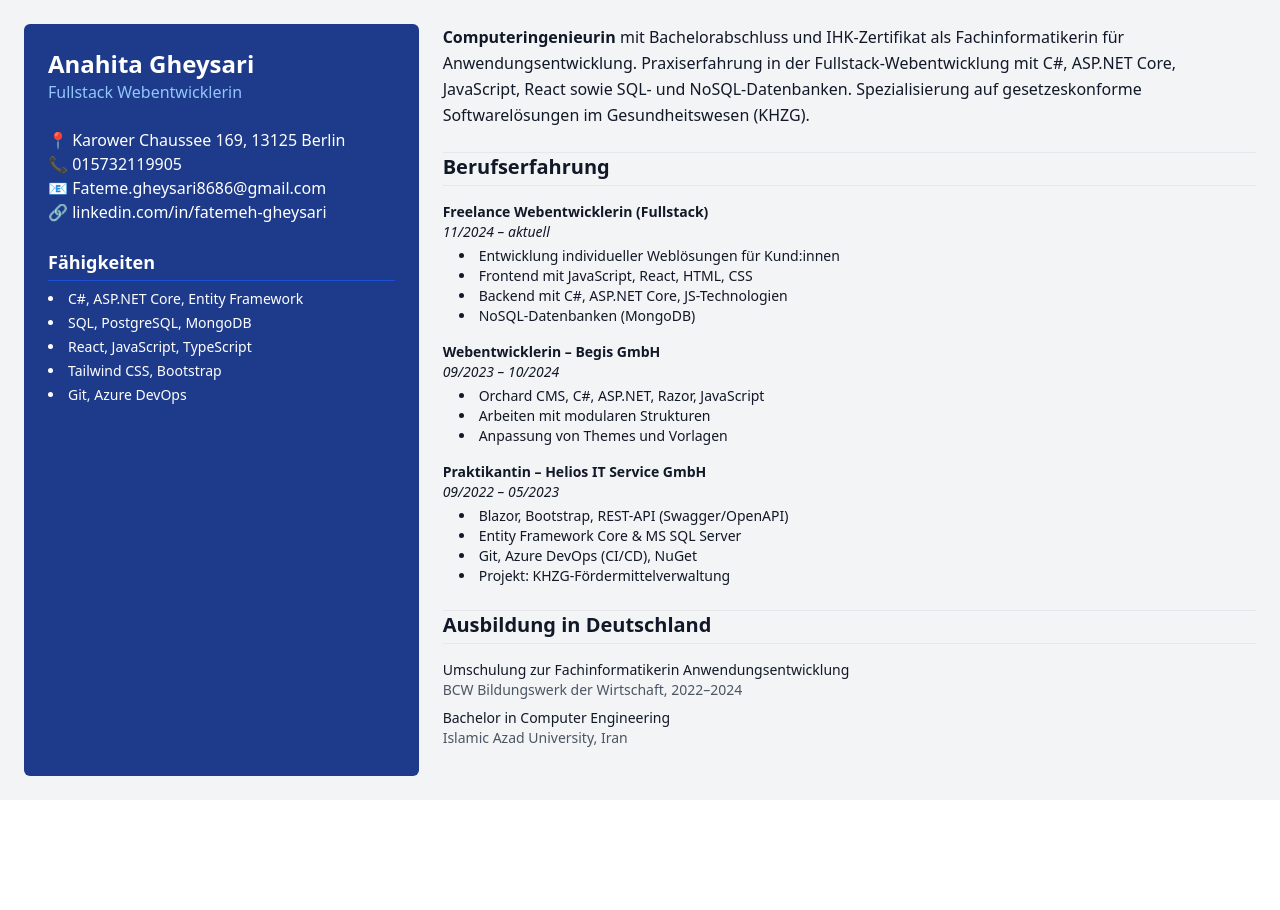
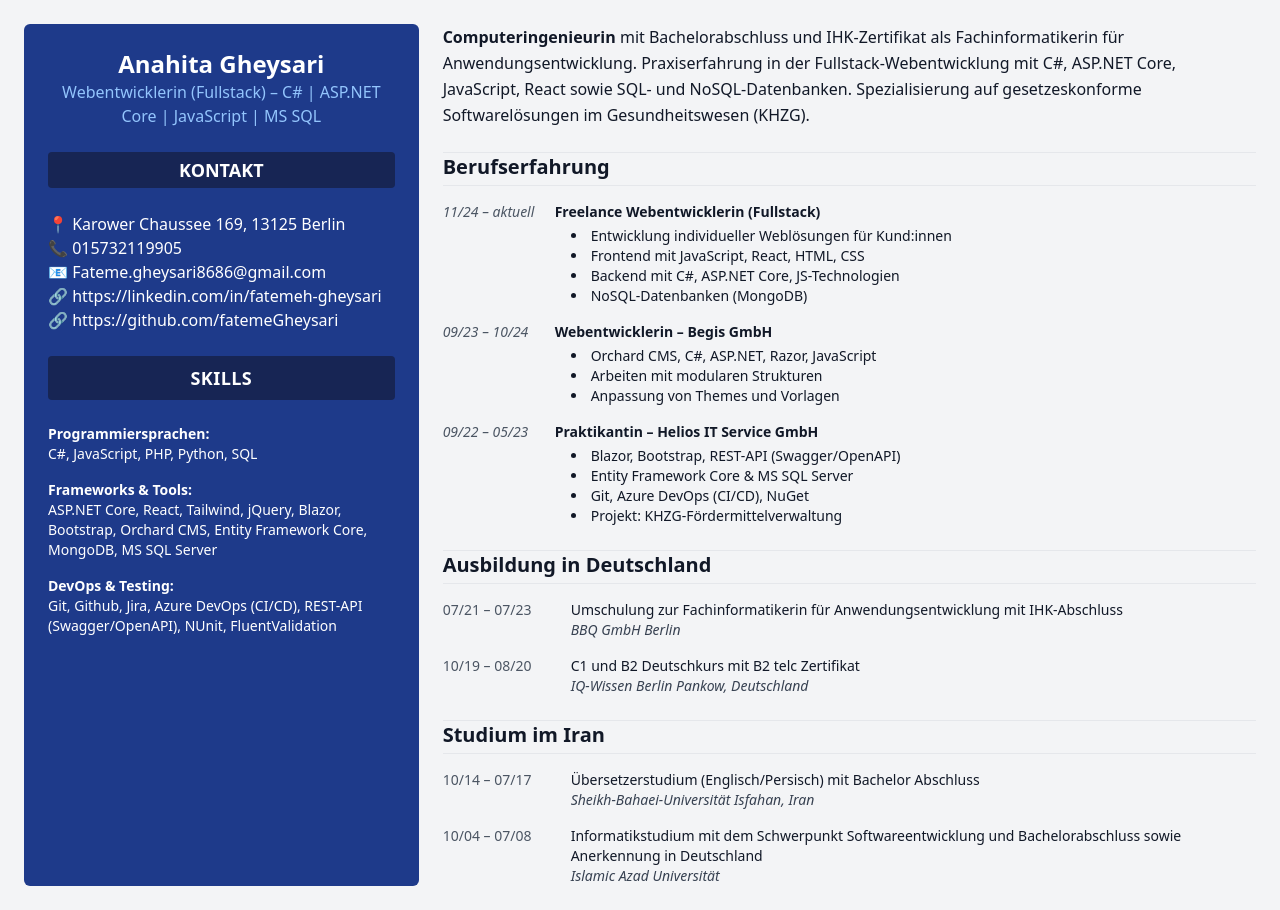
Before and after one commit to fatemeGheysari/resume-template, a React (Vite) app: page / in a window 1280 px wide. Before the commit the page ends 800 px from the top, so only its background shows below. Built offline with nearby package versions, Linux system fonts and the light colour scheme.

Commit message:
Add Ausbildung in Deutschland section to resume

```diff
--- a/src/components/Sidebar.tsx
+++ b/src/components/Sidebar.tsx
@@ -3,24 +3,43 @@ export default function Sidebar() {
   return (
     <aside className="bg-blue-900 text-white p-6 space-y-6 rounded-md">
       <div>
-        <h1 className="text-2xl font-bold">Anahita Gheysari</h1>
-        <p className="text-blue-300">Fullstack Webentwicklerin</p>
+        <h1 className="text-2xl font-bold text-center">Anahita Gheysari</h1>
+        <p className="text-blue-300 text-center">Webentwicklerin (Fullstack) – C# | ASP.NET Core | JavaScript | MS SQL</p>
+      </div>
+      <div className="bg-blue-950 px-3 py-1 rounded">
+        <h2 className="text-lg font-bold text-center">KONTAKT</h2>
       </div>
       <div>
         <p>📍 Karower Chaussee 169, 13125 Berlin</p>
         <p>📞 015732119905</p>
         <p>📧 Fateme.gheysari8686@gmail.com</p>
-        <p>🔗 linkedin.com/in/fatemeh-gheysari</p>
+        <p>🔗 https://linkedin.com/in/fatemeh-gheysari</p>
+        <p>🔗 https://github.com/fatemeGheysari</p>
       </div>
-      <div>
-        <h2 className="font-semibold text-lg border-b border-blue-700 pb-1 mb-2">Fähigkeiten</h2>
-        <ul className="list-disc list-inside space-y-1 text-sm">
-          <li>C#, ASP.NET Core, Entity Framework</li>
-          <li>SQL, PostgreSQL, MongoDB</li>
-          <li>React, JavaScript, TypeScript</li>
-          <li>Tailwind CSS, Bootstrap</li>
-          <li>Git, Azure DevOps</li>
-        </ul>
+      <div className="bg-blue-950 px-3 py-2 rounded">
+        <h2 className="text-lg font-bold text-white uppercase tracking-wide text-center">Skills</h2>
+      </div>
+
+      <div className="text-sm text-white space-y-4 mt-3">
+        <div>
+          <p className="font-semibold">Programmiersprachen:</p>
+          <p>C#, JavaScript, PHP, Python, SQL</p>
+        </div>
+
+        <div>
+          <p className="font-semibold">Frameworks & Tools:</p>
+          <p>
+            ASP.NET Core, React, Tailwind, jQuery, Blazor, Bootstrap, Orchard CMS, Entity Framework Core,
+            MongoDB, MS SQL Server
+          </p>
+        </div>
+
+        <div>
+          <p className="font-semibold">DevOps & Testing:</p>
+          <p>
+            Git, Github, Jira, Azure DevOps (CI/CD), REST-API (Swagger/OpenAPI), NUnit, FluentValidation
+          </p>
+        </div>
       </div>
     </aside>
   );
--- a/src/pages/Resume.tsx
+++ b/src/pages/Resume.tsx
@@ -13,9 +13,12 @@ export default function Resume() {
       <section>
         <h2 className="text-xl font-semibold border-b border-t pb-1">Berufserfahrung</h2>
         <div className="mt-4 space-y-4 text-sm">
-          <div>
+          <div className="flex gap-4 text-sm">
+            <div className="w-24 shrink-0 text-gray-600 italic">
+              11/24 – aktuell
+            </div>
+            <div className="space-y-1">
               <h3 className="font-bold">Freelance Webentwicklerin (Fullstack)</h3>
-            <p className="italic">11/2024 – aktuell</p>
               <ul className="list-disc list-inside ml-4 mt-1">
                 <li>Entwicklung individueller Weblösungen für Kund:innen</li>
                 <li>Frontend mit JavaScript, React, HTML, CSS</li>
@@ -23,18 +26,28 @@ export default function Resume() {
                 <li>NoSQL-Datenbanken (MongoDB)</li>
               </ul>
             </div>
+          </div>
           <div>
+            <div className="flex gap-4 text-sm">
+              <div className="w-24 shrink-0 text-gray-600 italic">
+                09/23 – 10/24
+              </div>
+              <div className="space-y-1">
                 <h3 className="font-bold">Webentwicklerin – Begis GmbH</h3>
-            <p className="italic">09/2023 – 10/2024</p>
                 <ul className="list-disc list-inside ml-4 mt-1">
                   <li>Orchard CMS, C#, ASP.NET, Razor, JavaScript</li>
                   <li>Arbeiten mit modularen Strukturen</li>
                   <li>Anpassung von Themes und Vorlagen</li>
                 </ul>
               </div>
-          <div>
+            </div>
+          </div>
+          <div className="flex gap-4 text-sm">
+            <div className="w-24 shrink-0 text-gray-600 italic">
+              09/22 – 05/23
+            </div>
+            <div className="space-y-1">
               <h3 className="font-bold">Praktikantin – Helios IT Service GmbH</h3>
-            <p className="italic">09/2022 – 05/2023</p>
               <ul className="list-disc list-inside ml-4 mt-1">
                 <li>Blazor, Bootstrap, REST-API (Swagger/OpenAPI)</li>
                 <li>Entity Framework Core & MS SQL Server</li>
@@ -43,20 +56,50 @@ export default function Resume() {
               </ul>
             </div>
           </div>
+        </div>
       </section>
-      <section>
+      <section className="mt-6">
         <h2 className="text-xl font-semibold border-b border-t pb-1">Ausbildung in Deutschland</h2>
-        <div className="mt-4 space-y-2 text-sm">
+        <div className="mt-4 space-y-4 text-sm">
+          <div className="flex gap-4">
+            <div className="w-28 shrink-0 text-gray-600">07/21 – 07/23</div>
             <div>
-            <p className="font-medium">Umschulung zur Fachinformatikerin Anwendungsentwicklung</p>
-            <p className="text-gray-600">BCW Bildungswerk der Wirtschaft, 2022–2024</p>
-          </div>
-          <div>
-            <p className="font-medium">Bachelor in Computer Engineering</p>
-            <p className="text-gray-600">Islamic Azad University, Iran</p>
+              <p className="font-medium">Umschulung zur Fachinformatikerin für Anwendungsentwicklung mit IHK-Abschluss</p>
+              <p className="text-gray-700 italic">BBQ GmbH Berlin</p>
             </div>
           </div>
+          <div className="flex gap-4">
+            <div className="w-28 shrink-0 text-gray-600">10/19 – 08/20</div>
+            <div>
+              <p className="font-medium">C1 und B2 Deutschkurs mit B2 telc Zertifikat</p>
+              <p className="text-gray-700 italic">IQ-Wissen Berlin Pankow, Deutschland</p>
+            </div>
+          </div>
+
+        </div>
       </section>
+
+      <section className="mt-6">
+        <h2 className="text-xl font-semibold border-b border-t pb-1">Studium im Iran</h2>
+        <div className="mt-4 space-y-4 text-sm">
+          <div className="flex gap-4">
+            <div className="w-28 shrink-0 text-gray-600">10/14 – 07/17</div>
+            <div>
+              <p className="font-medium">Übersetzerstudium (Englisch/Persisch) mit Bachelor Abschluss</p>
+              <p className="text-gray-700 italic">Sheikh-Bahaei-Universität Isfahan, Iran	</p>
+            </div>
+          </div>
+          <div className="flex gap-4">
+            <div className="w-28 shrink-0 text-gray-600">10/04 – 07/08</div>
+            <div>
+              <p className="font-medium">Informatikstudium mit dem Schwerpunkt Softwareentwicklung und Bachelorabschluss sowie Anerkennung in Deutschland</p>
+              <p className="text-gray-700 italic">Islamic Azad Universität</p>
+            </div>
+          </div>
+
+        </div>
+      </section>
+
     </div>
   );
 }
```
Lines whose indentation alone changed are shown as unchanged.
